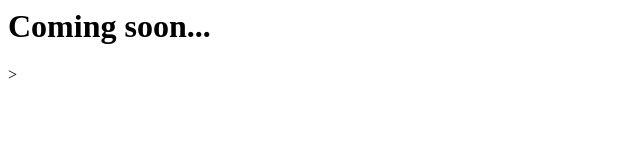
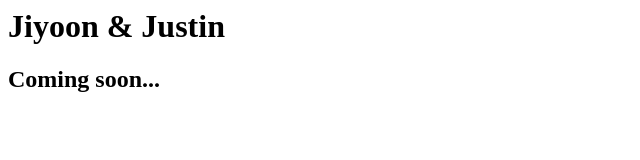
Before and after one commit to justinzelinsky/jiyoonandjustin.com, a plain HTML site: page index.html in a window 1280 px wide. Shown: the whole page, without its empty margins (0-640 px from the left). Drawn offline with Linux system fonts and the light colour scheme.

Commit message:
Coming more soon

```diff
--- a/index.html
+++ b/index.html
@@ -7,4 +7,5 @@
   allowfullscreen
 ></iframe> -->
 
-<h1>Coming soon...</h1>>
+<h1>Jiyoon &amp; Justin</h1>
+<h2>Coming soon...</h2>
```
